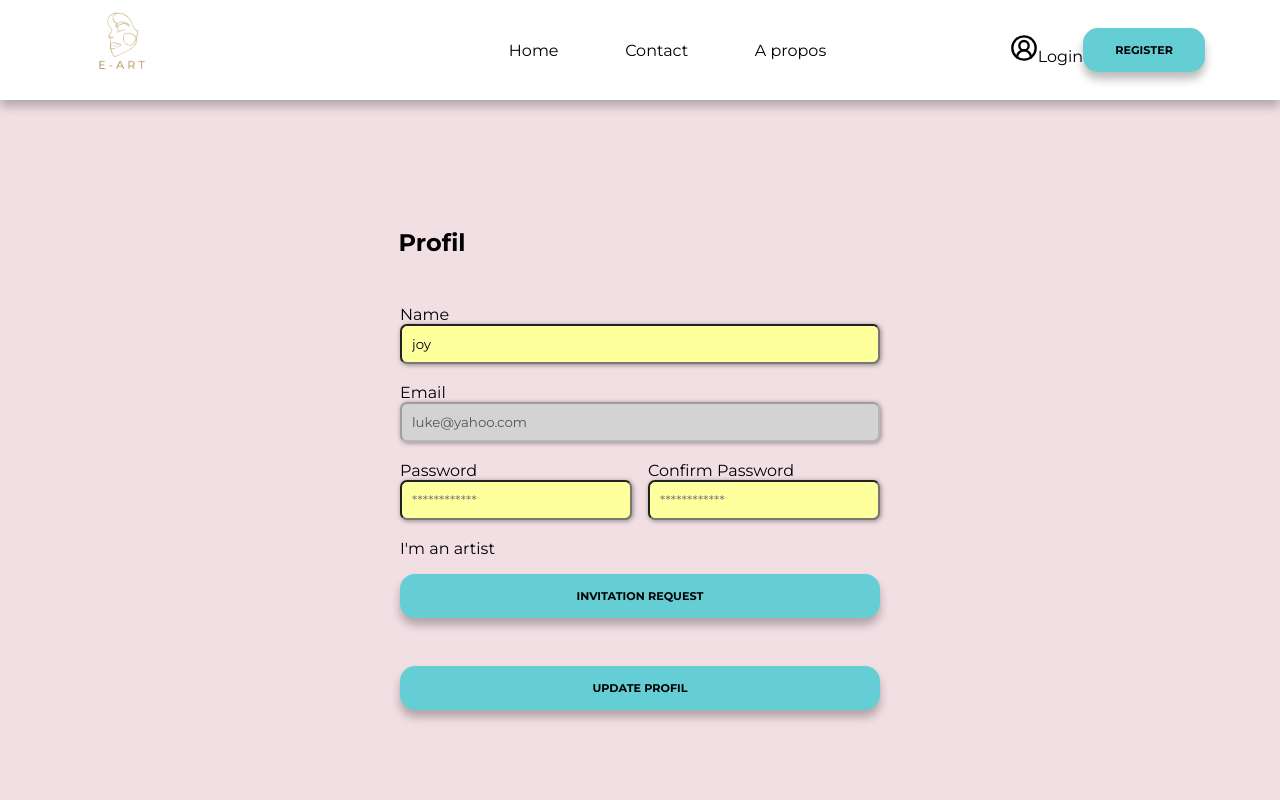
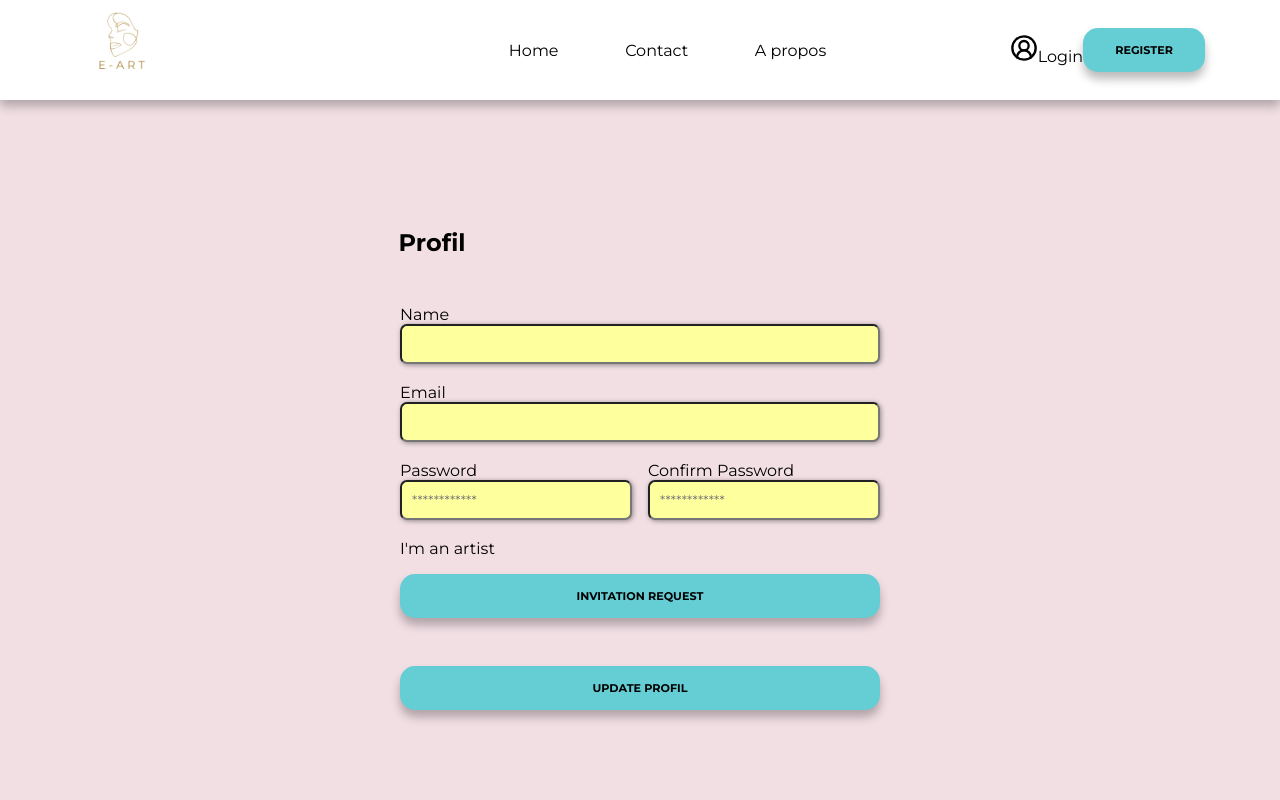
Before and after one commit to WildCodeSchool-2024-09/JS-RemoteFR-Crew404-E-Art, a React (Vite) app in the folder client/: page /profil in a window 1280 px wide. Shown: the top 800 px of the page. Built offline with nearby package versions, Linux system fonts and the light colour scheme; no server answers; a web font is replaced by a local one.

Commit message:
lien entre la page profil et profil artist

```diff
--- a/client/src/pages/Profil/Profil.tsx
+++ b/client/src/pages/Profil/Profil.tsx
@@ -1,5 +1,6 @@
 import Button from "../../components/Button/Button";
 import "./Profil.css";
+import { Link } from "react-router-dom";
 
 function Profil() {
   return (
@@ -11,14 +12,7 @@ function Profil() {
             Name
           </label>
           <br />
-          <input
-            type="text"
-            id="name"
-            name="name"
-            value="joy"
-            checked
-            className="profil_input"
-          />
+          <input type="text" id="name" name="name" className="profil_input" />
         </div>
         <br />
         <div>
@@ -30,9 +24,7 @@ function Profil() {
             type="email"
             id="email"
             name="email"
-            value="luke@yahoo.com"
             className="profil_input"
-            disabled
           />
         </div>
         <br />
@@ -69,7 +61,10 @@ function Profil() {
         <div className="profil_button">
           <span>I'm an artist</span>
           <div>
-            <Button name="Invitation request" type="button" />
+            <Link to="/profil-artist">
+              {" "}
+              <Button name="Invitation request " type="button" />{" "}
+            </Link>
           </div>
           <div className="profil_button_update">
             <Button name="Update profil" type="button" />
--- a/client/src/pages/ProfilArtist/ProfilArtist.tsx
+++ b/client/src/pages/ProfilArtist/ProfilArtist.tsx
@@ -12,14 +12,7 @@ function ProfilArtist() {
             Name
           </label>
           <br />
-          <input
-            type="text"
-            id="name"
-            name="name"
-            value="joy"
-            checked
-            className="profil_input"
-          />
+          <input type="text" id="name" name="name" className="profil_input" />
         </div>
         <br />
         <div>
@@ -31,9 +24,7 @@ function ProfilArtist() {
             type="email"
             id="email"
             name="email"
-            value="luke@yahoo.com"
             className="profil_input"
-            disabled
           />
         </div>
         <br />
```
